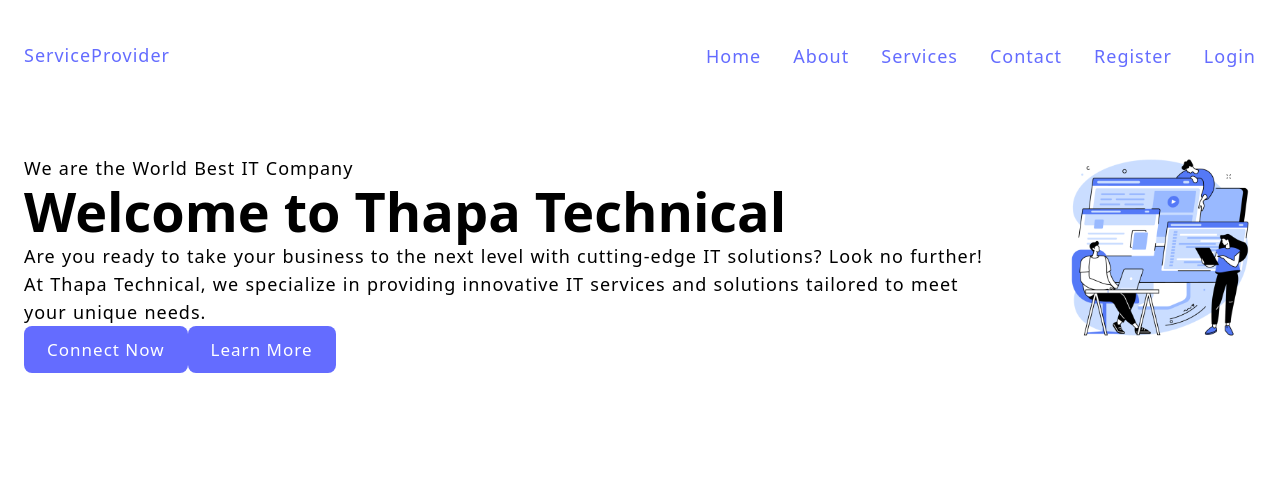
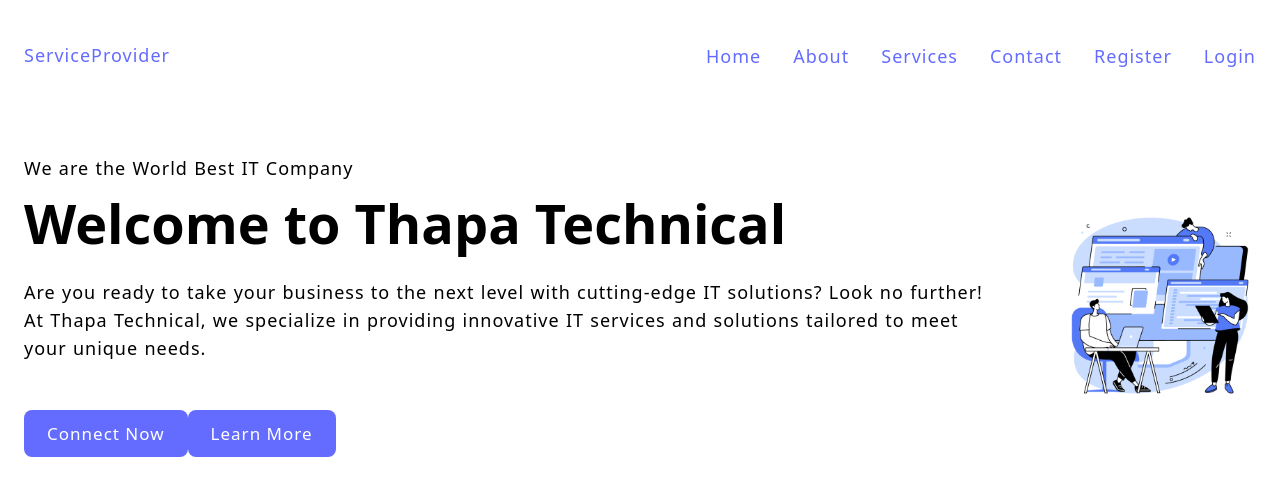
Before and after one commit to MuhammadFaizan144/MERN-Tutorial, a React (Vite) app in the folder client/: page / in a window 1280 px wide. Shown: the top 496 px of the page. Built offline with nearby package versions, Linux system fonts and the light colour scheme.

Commit message:
Layout and Content Styling for the Home Page in tutorial 24

```diff
--- a/client/src/index.css
+++ b/client/src/index.css
@@ -108,3 +108,26 @@
   color: var(--btn-color);
 
 }
+/***** Hero Section *****/
+
+.section-hero {
+  & .grid {
+    align-items: center;
+  }
+
+  .hero-content {
+    & p {
+      margin: 2.4rem 0 4.8rem 0;
+      &:first-child {
+        margin: 0 0 1.2rem 0;
+      }
+    }
+  }
+
+  .hero-image {
+    justify-content: center;
+
+  }
+}
+
+/***** End Hero  *****/
```
